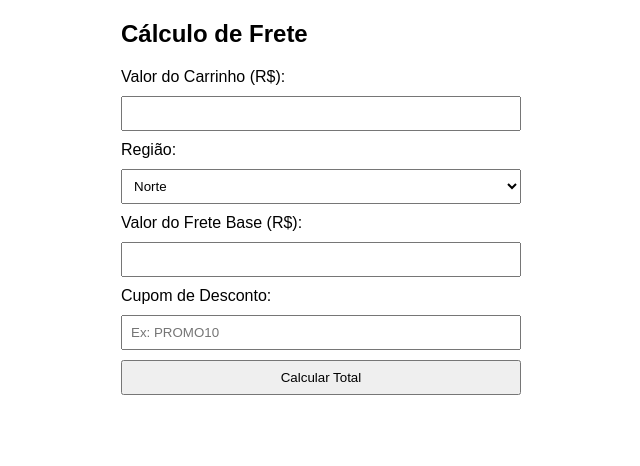
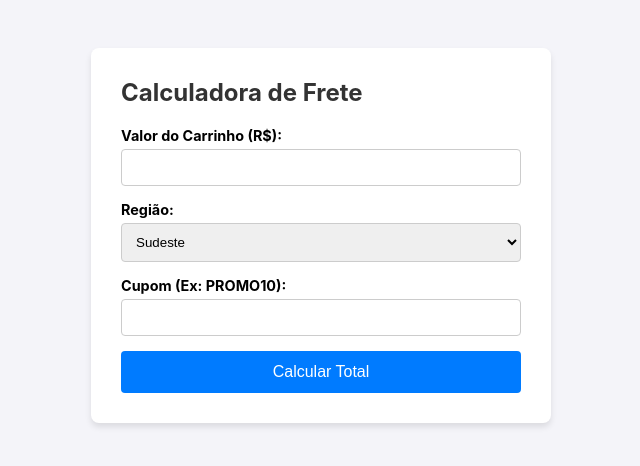
Before and after one commit to Leo-F-Barreto/ProjetoAulaModelagem, a Flask app: page / in a window 1280 px wide. Shown: the top 466 px of the page, without its empty margins (319-959 px from the left). Run offline with Flask 3, Linux system fonts and the light colour scheme.

Commit message:
Código Final

```diff
--- a/app.py
+++ b/app.py
@@ -1,3 +1,4 @@
+# app.py
 from flask import Flask, request, jsonify, render_template
 from frete import calcular_frete
 
@@ -10,16 +11,37 @@ def index():
 @app.route('/calcular', methods=['POST'])
 def calcular():
     data = request.get_json()
+    if not data:
+        return jsonify({"erro": "Nenhum dado enviado"}), 400
+
     try:
         valor = float(data.get('valor', 0))
         regiao = data.get('regiao', '')
-        frete_base = float(data.get('frete_base', 0))
+        frete_base = float(data.get('frete_base', 20.0))
         cupom = data.get('cupom', '')
 
-        # RB-02: Exibir erro se o valor for inválido
+        # Chama a função de domínio
         resultado = calcular_frete(valor, regiao, frete_base, cupom)
-        return jsonify(resultado), 200
+
+        # Normaliza o retorno para JSON, já que a função pode retornar float ou dict
+        if isinstance(resultado, dict):
+            valor_final = resultado["valor_carrinho"]
+            frete = resultado["frete_calculado"]
+        else:
+            valor_final = valor
+            frete = resultado
+
+        total = valor_final + frete
+
+        # Resposta otimizada para RF-02 (baixo tempo de resposta)
+        return jsonify({
+            "valor_carrinho": round(valor_final, 2),
+            "frete": round(frete, 2),
+            "total": round(total, 2)
+        }), 200
+
     except ValueError as e:
+        # RB-02: Retorna HTTP 400 em caso de erro na regra de domínio
         return jsonify({"erro": str(e)}), 400
     except Exception:
         return jsonify({"erro": "Erro interno no servidor"}), 500
--- a/templates/index.html
+++ b/templates/index.html
@@ -1,56 +1,68 @@
+<!-- templates/index.html -->
 <!DOCTYPE html>
 <html lang="pt-BR">
 <head>
     <meta charset="UTF-8">
-    <title>Calculadora de Frete</title>
+    <meta name="viewport" content="width=device-width, initial-scale=1.0">
+    <title>Cálculo de Frete</title>
     <style>
-        body { font-family: Arial, sans-serif; max-width: 400px; margin: 20px auto; }
-        form { display: flex; flex-direction: column; gap: 10px; }
-        input, select, button { padding: 8px; }
-        .result-box { margin-top: 20px; padding: 15px; border: 1px solid #ccc; display: none; }
-        .error { color: red; font-weight: bold; }
+        body { font-family: -apple-system, BlinkMacSystemFont, "Segoe UI", Roboto, Helvetica, Arial, sans-serif; background-color: #f4f4f9; display: flex; justify-content: center; padding: 40px; }
+        .container { background: #fff; padding: 30px; border-radius: 8px; box-shadow: 0 4px 6px rgba(0,0,0,0.1); width: 100%; max-width: 400px; }
+        h2 { margin-top: 0; color: #333; }
+        .form-group { margin-bottom: 15px; }
+        label { display: block; margin-bottom: 5px; font-weight: bold; font-size: 0.9em; }
+        input, select { width: 100%; padding: 10px; border: 1px solid #ccc; border-radius: 4px; box-sizing: border-box; }
+        button { width: 100%; padding: 12px; background-color: #007bff; color: white; border: none; border-radius: 4px; font-size: 1em; cursor: pointer; transition: background 0.2s; }
+        button:hover { background-color: #0056b3; }
+        .result-box { margin-top: 20px; padding: 15px; border-radius: 4px; display: none; }
+        .success { background-color: #d4edda; color: #155724; border: 1px solid #c3e6cb; }
+        .error { background-color: #f8d7da; color: #721c24; border: 1px solid #f5c6cb; font-weight: bold; }
     </style>
 </head>
 <body>
-    <h2>Cálculo de Frete</h2>
+    <div class="container">
+        <h2>Calculadora de Frete</h2>
         <form id="freteForm">
-        <label>Valor do Carrinho (R$):</label>
-        <input type="number" id="valor" step="0.01" required>
+            <div class="form-group">
+                <label for="valor">Valor do Carrinho (R$):</label>
+                <input type="number" id="valor" step="0.01" min="0" required>
+            </div>
 
-        <label>Região:</label>
+            <div class="form-group">
+                <label for="regiao">Região:</label>
                 <select id="regiao" required>
                     <option value="Norte">Norte</option>
-            <option value="Sul">Sul</option>
-            <option value="Leste">Leste</option>
-            <option value="Oeste">Oeste</option>
                     <option value="Nordeste">Nordeste</option>
                     <option value="Centro-Oeste">Centro-Oeste</option>
-            <option value="Sudeste">Sudeste</option>
+                    <option value="Sudeste" selected>Sudeste</option>
+                    <option value="Sul">Sul</option>
                 </select>
+            </div>
 
-        <label>Valor do Frete Base (R$):</label>
-        <input type="number" id="frete_base" step="0.01" required>
-
-        <label>Cupom de Desconto:</label>
-        <input type="text" id="cupom" placeholder="Ex: PROMO10">
+            <div class="form-group">
+                <label for="cupom">Cupom (Ex: PROMO10):</label>
+                <input type="text" id="cupom">
+            </div>
 
             <button type="submit">Calcular Total</button>
         </form>
 
         <div id="resultado" class="result-box"></div>
+    </div>
 
     <script>
         document.getElementById('freteForm').addEventListener('submit', async (e) => {
             e.preventDefault();
-            const box = document.getElementById('resultado');
-            box.style.display = 'block';
-            box.innerHTML = 'Calculando...';
+
+            const resultBox = document.getElementById('resultado');
+            resultBox.style.display = 'block';
+            resultBox.className = 'result-box';
+            resultBox.innerHTML = 'Processando...';
 
             const payload = {
-                valor: document.getElementById('valor').value,
+                valor: parseFloat(document.getElementById('valor').value),
                 regiao: document.getElementById('regiao').value,
-                frete_base: document.getElementById('frete_base').value,
-                cupom: document.getElementById('cupom').value.trim()
+                cupom: document.getElementById('cupom').value.trim().toUpperCase()
             };
 
             try {
@@ -59,19 +71,24 @@
                     headers: { 'Content-Type': 'application/json' },
                     body: JSON.stringify(payload)
                 });
+
                 const data = await response.json();
 
                 if (!response.ok) {
-                    box.innerHTML = `<span class="error">${data.erro}</span>`;
+                    resultBox.classList.add('error');
+                    resultBox.innerHTML = `Erro: ${data.erro}`;
                 } else {
-                    box.innerHTML = `
-                        <strong>Carrinho:</strong> R$ ${data.valor_carrinho.toFixed(2)}<br>
-                        <strong>Frete:</strong> R$ ${data.frete_calculado.toFixed(2)}<br>
-                        <strong>Total Final:</strong> R$ ${data.total.toFixed(2)}
+                    resultBox.classList.add('success');
+                    resultBox.innerHTML = `
+                        <strong>Valor dos Itens:</strong> R$ ${data.valor_carrinho.toFixed(2)}<br>
+                        <strong>Custo do Frete:</strong> R$ ${data.frete.toFixed(2)}<br>
+                        <hr style="border-top:1px solid #c3e6cb; margin: 10px 0;">
+                        <strong>Total a Pagar:</strong> R$ ${data.total.toFixed(2)}
                     `;
                 }
             } catch (error) {
-                box.innerHTML = '<span class="error">Erro de conexão com o servidor.</span>';
+                resultBox.classList.add('error');
+                resultBox.innerHTML = 'Erro ao conectar com o servidor.';
             }
         });
     </script>
```
Also changed, not shown: docs/specs/frete.md (+3 -2 lines), frete.py (+19 -15 lines), test_frete.py (+30 -0 lines). Lines whose indentation alone changed are shown as unchanged.
